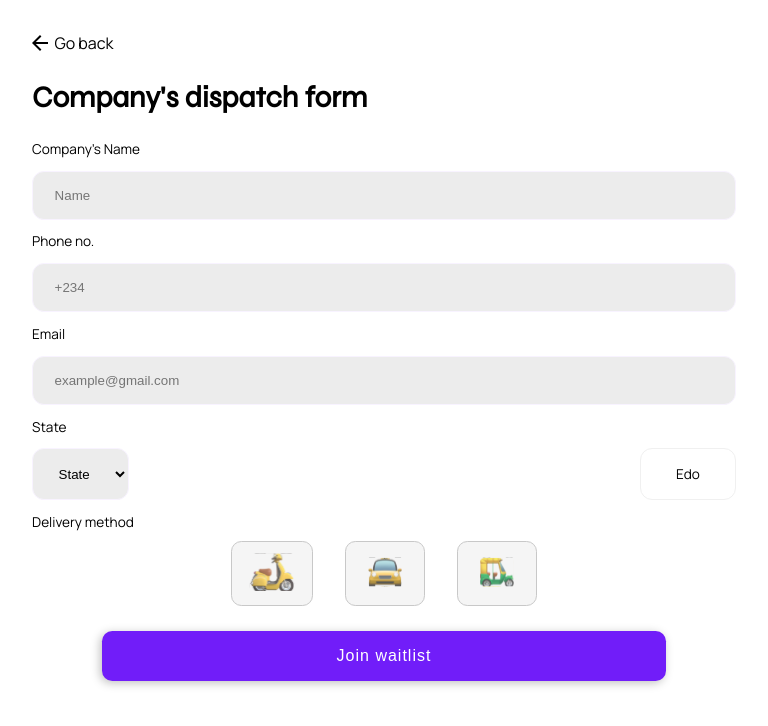
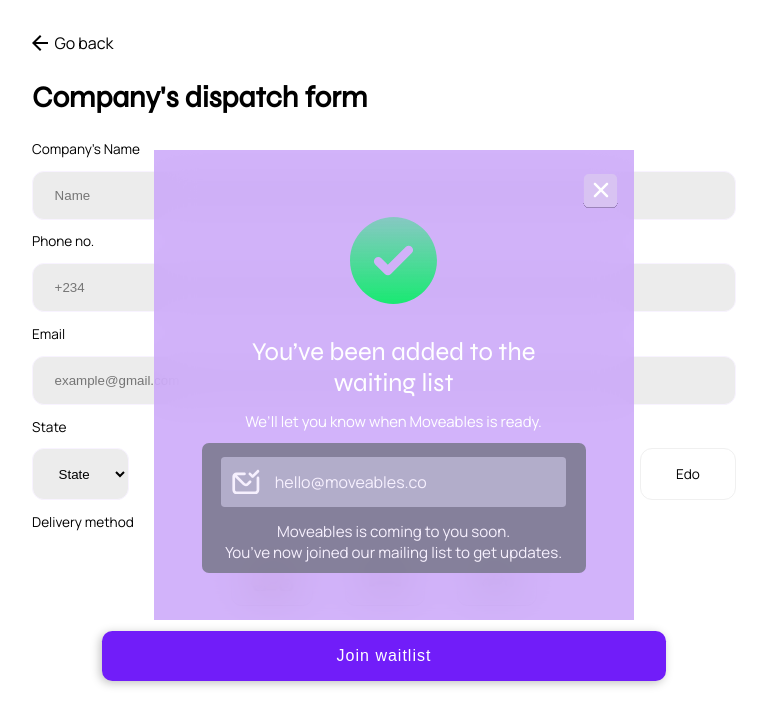
Before and after one commit to Moveables-Labs/landingpage-svelte, a SvelteKit app: page /dispatcher/1 in a window 768 px wide. Shown: the top 726 px of the page. Built offline with nearby package versions, Linux system fonts and the light colour scheme.

Commit message:
popup added

```diff
--- a/src/lib/components/dropdown/confirmation.svelte
+++ b/src/lib/components/dropdown/confirmation.svelte
@@ -123,7 +123,7 @@
 
 
 
-@media (max-width: 1110px){
+@media (max-width: 767px){
 .confirm-popup{
     display: none;
 }
--- a/src/routes/dispatcher/[slug]/+page.svelte
+++ b/src/routes/dispatcher/[slug]/+page.svelte
@@ -1,6 +1,7 @@
 <script>
   import { page } from "$app/stores";
   import "$lib/assets/styles/global.css";
+  import Confirmation from "$lib/components/dropdown/confirmation.svelte";
 </script>
 
 <section class="form">
@@ -147,6 +148,10 @@
   </form>
 </div>
 
+
+<div class="confirmation">
+    <Confirmation />
+</div>
 
 <style>
   .form {
@@ -364,9 +369,10 @@
     display: flex;
     width: 480px;
     height: 470px;
-    border-radius: 25px;
     background: rgba(199, 161, 249, 0.8);
     backdrop-filter: blur(20px);
+    top: 20%;
+    left: 30%;
   }
 
   @media (max-width: 1110px) {
@@ -432,11 +438,24 @@
       margin-bottom: 22px;
     }
 
-    .confirmation {
+  }
+
+
+@media (max-width: 767px) {
+  .confirmation {
       position: absolute;
       width: 100%;
       height: 100%;
       background: #451297;
-    }
-  }
+      top: 0;
+      left: 0;
+}
+}
+
+@media (min-width: 768px) and (max-width: 1110px){
+  .confirmation {
+      top: 150px;
+      left: 20%;
+}
+}
 </style>
```
